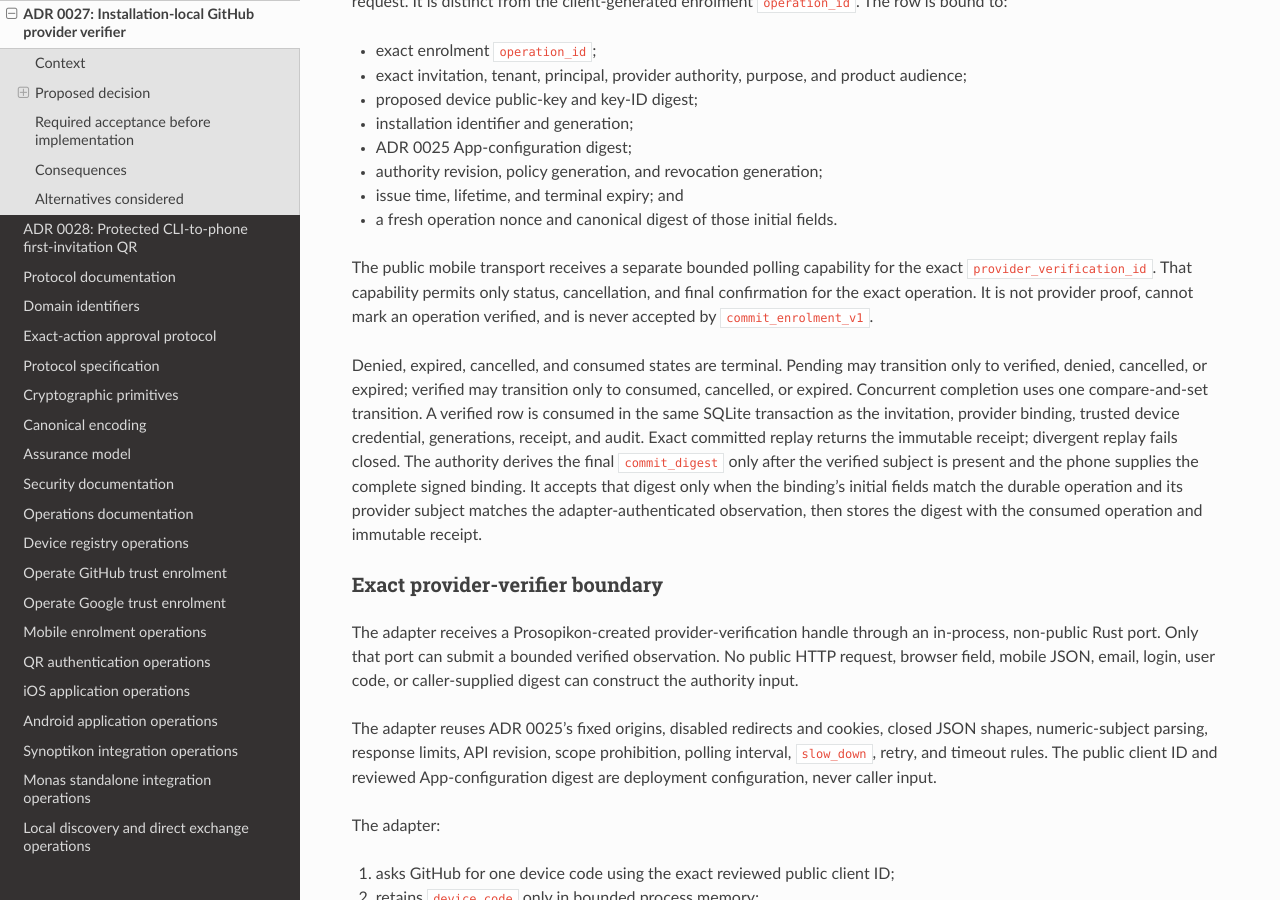
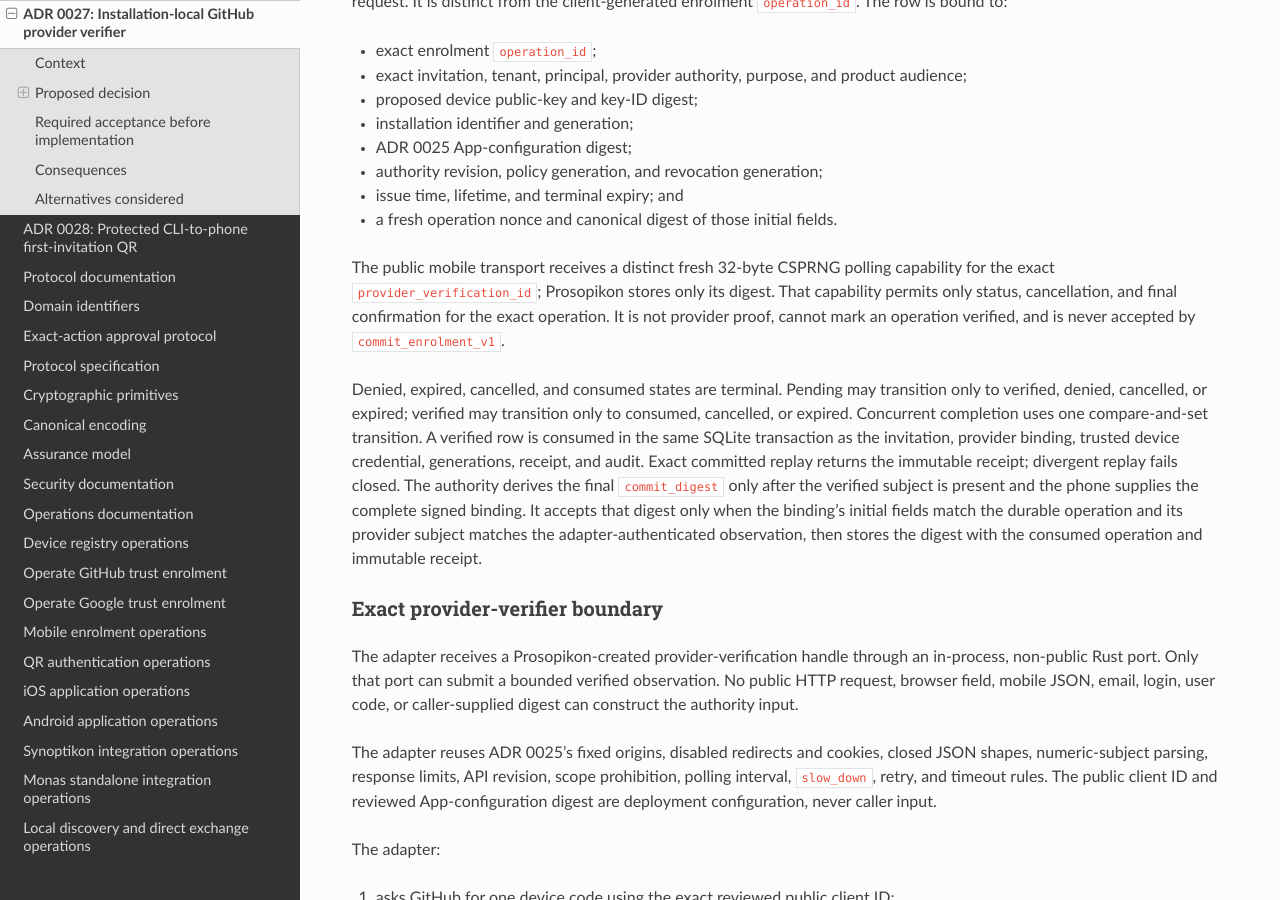
Before and after one commit to sagrudd/pistis, a Sphinx documentation site: the page built from docs/adr/0027-local-provider-verifier.md, in a window 1280 px wide and 900 px high, scrolled down 1177 px. Built offline with Sphinx 7.4.7 and the Read the Docs theme 3.1.0, drawn with Linux system fonts in a browser that asks for light colours; the version number could not be read and is left out.

Commit message:
Strengthen provider polling capability

```diff
--- a/docs/adr/0027-local-provider-verifier.md
+++ b/docs/adr/0027-local-provider-verifier.md
@@ -66,8 +66,9 @@ client-generated enrolment `operation_id`. The row is bound to:
 - issue time, lifetime, and terminal expiry; and
 - a fresh operation nonce and canonical digest of those initial fields.
 
-The public mobile transport receives a separate bounded polling capability
-for the exact `provider_verification_id`.
+The public mobile transport receives a distinct fresh 32-byte CSPRNG polling
+capability for the exact `provider_verification_id`; Prosopikon stores only its
+digest.
 That capability permits only status, cancellation, and final confirmation for
 the exact operation. It is not provider proof, cannot mark an operation
 verified, and is never accepted by `commit_enrolment_v1`.
```
Also changed, not shown: CHANGELOG.md (+2 -0 lines).
